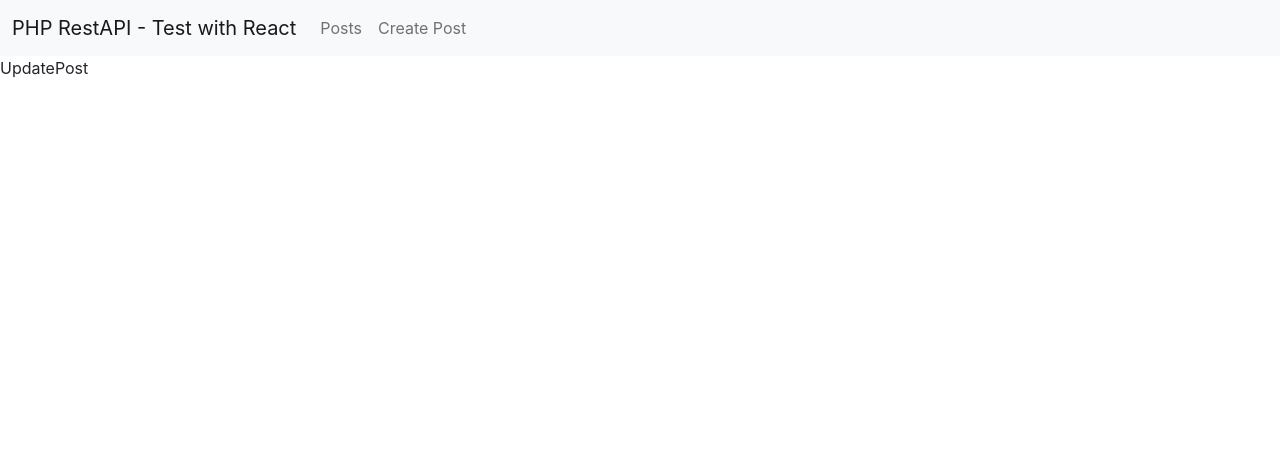
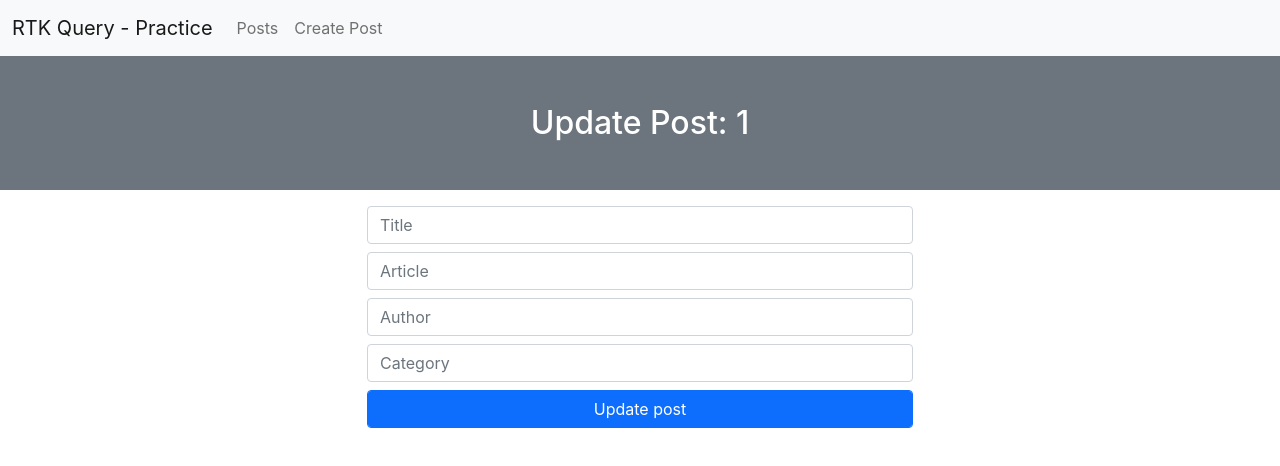
Before and after one commit to gligor99/php-react-rtk, a React (Vite) app: page /post/1/edit in a window 1280 px wide. Shown: the top 466 px of the page. Built offline with nearby package versions, Linux system fonts and the light colour scheme.

Commit message:
Update Post done

```diff
--- a/src/App.jsx
+++ b/src/App.jsx
@@ -1,11 +1,10 @@
 import React from "react";
-import { BrowserRouter, Link, Route, Routes } from "react-router-dom";
+import { BrowserRouter, Route, Routes } from "react-router-dom";
 import Posts from "./pages/Posts";
 import CreatePost from "./pages/CreatePost";
 import UpdatePost from "./pages/UpdatePost";
 import ReadSinglePost from "./pages/ReadSinglePost";
 import Navbar from "./components/Navbar";
-import { useFetchSinglePostQuery } from "./features/posts/postsApiSlice";
 
 function App() {
   return (
@@ -14,7 +13,7 @@ function App() {
       <Routes>
         <Route index exact element={<Posts />} />
         <Route path="post/create" element={<CreatePost />} />
-        <Route path="post/:id/edit" element={<UpdatePost />} />
+        <Route path="post/:postId/edit" element={<UpdatePost />} />
         <Route path="post/:id/read" element={<ReadSinglePost />} />
       </Routes>
     </BrowserRouter>
--- a/src/components/Navbar.jsx
+++ b/src/components/Navbar.jsx
@@ -6,7 +6,7 @@ const Navbar = () => {
     <nav className="navbar navbar-expand-lg navbar-light bg-light">
       <div className="container-fluid">
         <Link className="navbar-brand" to={"/"}>
-          PHP RestAPI - Test with React
+          RTK Query - Practice
         </Link>
         <button
           className="navbar-toggler"
--- a/src/features/posts/postsApiSlice.js
+++ b/src/features/posts/postsApiSlice.js
@@ -13,7 +13,7 @@ export const postsApiSlice = createApi({
         providesTags: ["Post"],
       }),
       fetchSinglePost: builder.query({
-        query: (postId) => `/reads_single.php?id=${postId}`,
+        query: (postId) => `/read_single.php?id=${postId}`,
       }),
       addNewPost: builder.mutation({
         query: (initialPost) => ({
@@ -21,6 +21,14 @@ export const postsApiSlice = createApi({
           method: "POST",
           // We need to include entire post object as the body of the request
           body: initialPost,
+        }),
+        invalidatesTags: ["Post"],
+      }),
+      editPost: builder.mutation({
+        query: (post) => ({
+          url: `/update.php`,
+          method: "PUT",
+          body: post,
         }),
         invalidatesTags: ["Post"],
       }),
@@ -32,4 +40,5 @@ export const {
   useFetchPostsQuery,
   useFetchSinglePostQuery,
   useAddNewPostMutation,
+  useEditPostMutation,
 } = postsApiSlice;
--- a/src/pages/UpdatePost.jsx
+++ b/src/pages/UpdatePost.jsx
@@ -1,7 +1,88 @@
-import React from "react";
+import React, { useState } from "react";
+import { useNavigate, useParams } from "react-router-dom";
+import { useEditPostMutation } from "../features/posts/postsApiSlice";
 
 const UpdatePost = () => {
-  return <div>UpdatePost</div>;
+  const [inputs, setInputs] = useState([]);
+  const { postId } = useParams();
+  const navigate = useNavigate();
+
+  const [updatePost, { isLoading }] = useEditPostMutation();
+
+  const handleChange = (e) => {
+    const name = e.target.name;
+    const value = e.target.value;
+    setInputs((values) => ({ ...values, [name]: value, postId }));
+  };
+
+  const savePost = async () => {
+    if (inputs) {
+      await updatePost(inputs);
+      navigate("/");
+    }
+  };
+
+  return (
+    <>
+      <div className="p-5 bg-secondary text-center h2 text-white">
+        <span>Update Post: {postId}</span>
+      </div>
+      <div className="container">
+        <div className="row">
+          <div className="col-6 offset-3">
+            <form>
+              <input
+                className="form-control my-2"
+                type="text"
+                placeholder="Title"
+                name="title"
+                onChange={handleChange}
+                aria-label="default input example"
+              />
+              <input
+                className="form-control my-2"
+                type="text"
+                placeholder="Article"
+                name="body"
+                onChange={handleChange}
+                aria-label="default input example"
+              />
+              <input
+                className="form-control my-2"
+                type="text"
+                placeholder="Author"
+                name="author"
+                onChange={handleChange}
+                aria-label="default input example"
+              />
+              <input
+                className="form-control my-2"
+                type="number"
+                placeholder="Category"
+                name="category_id"
+                onChange={handleChange}
+                aria-label="default input example"
+              />
+              <input
+                className="form-control my-2"
+                hidden
+                type="number"
+                name="id"
+                defaultValue={postId}
+                aria-label="default input example"
+              />
+              <button
+                className="btn btn-primary form-control"
+                onClick={savePost}
+              >
+                Update post
+              </button>
+            </form>
+          </div>
+        </div>
+      </div>
+    </>
+  );
 };
 
 export default UpdatePost;
```
